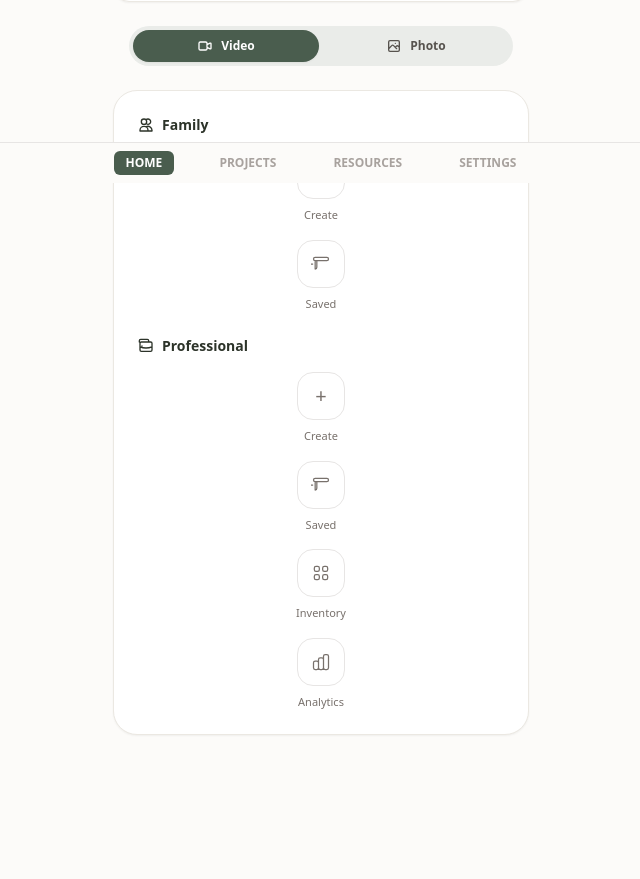
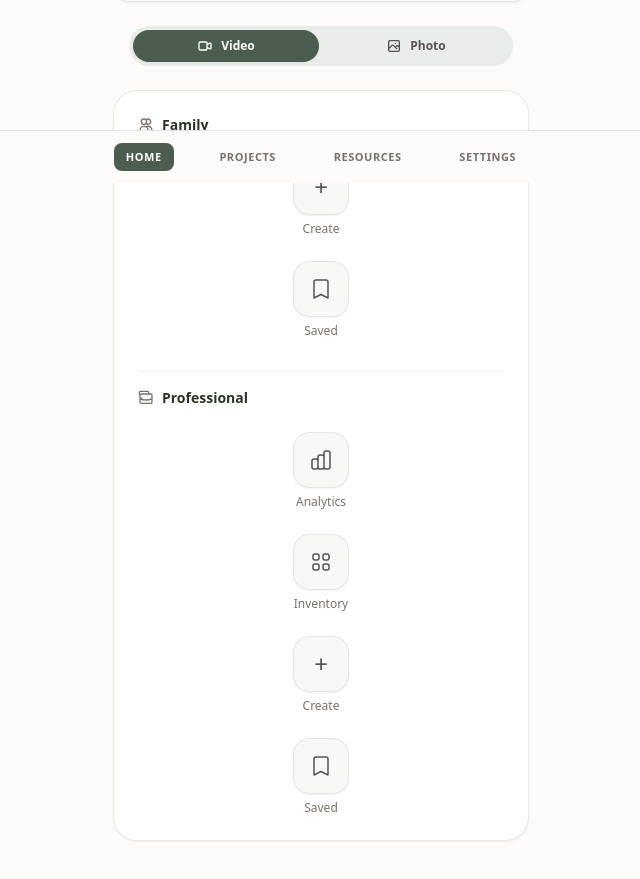
Before and after one commit to Muzammilshk-hue/Framecraft-stage1, a React (Vite) app: page / in a window 1280 px wide. Shown: the part 617-1496 px from the top of the page, without its empty margins (319-959 px from the left). Built offline with nearby package versions, Linux system fonts and the light colour scheme.

Commit message:
Update App.jsx

```diff
--- a/src/App.jsx
+++ b/src/App.jsx
@@ -163,84 +163,106 @@ export default function App() {
           </div>
         </div>
 
-        {/* 5. WORKSPACE GRIDS */}
-        <div className="bg-white rounded-3xl p-6 shadow-sm border border-[#ebe8e2] mb-24">
-          {/* Family Section */}
-          <div className="mb-6">
-            <h3 className="text-sm font-semibold text-[#2c3329] mb-4 flex items-center gap-2">
-              <svg className="w-4 h-4" fill="none" viewBox="0 0 24 24" stroke="currentColor"><path strokeLinecap="round" strokeLinejoin="round" strokeWidth={2} d="M12 4.354a4 4 0 110 5.292M15 21H3v-1a6 6 0 0112 0v1zm0 0h6v-1a6 6 0 00-9-5.197M13 7a4 4 0 11-8 0 4 4 0 018 0z" /></svg>
+        {/* 5. WORKSPACE CONTAINER (Stacked Vertical Columns) */}
+        <div className="bg-white rounded-3xl p-6 shadow-sm border border-[#ebe8e2] mb-24 space-y-8">
+
+          {/* FAMILY SECTION */}
+          <div>
+            <h3 className="text-sm font-semibold text-[#2c3329] mb-6 flex items-center gap-2">
+              <svg className="w-4 h-4 text-stone-500" fill="none" viewBox="0 0 24 24" stroke="currentColor">
+                <path strokeLinecap="round" strokeLinejoin="round" strokeWidth={2} d="M12 4.354a4 4 0 110 5.292M15 21H3v-1a6 6 0 0112 0v1zm0 0h6v-1a6 6 0 00-9-5.197M13 7a4 4 0 11-8 0 4 4 0 018 0z" />
+              </svg>
               Family
             </h3>
-            <div className="flex flex-col gap-4">
-              <button type="button" className="flex flex-col items-center gap-2">
-                <div className="w-12 h-12 rounded-2xl border border-stone-200 flex items-center justify-center text-stone-500 hover:bg-stone-50 transition">
-                  <span className="text-xl">+</span>
+            <div className="flex flex-col items-center space-y-6">
+              {/* Create */}
+              <div className="flex flex-col items-center">
+                <button type="button" className="w-14 h-14 rounded-2xl bg-[#f8f8f7] border border-stone-200 flex items-center justify-center text-stone-600 hover:bg-stone-100 transition shadow-sm mb-1.5">
+                  <span className="text-2xl leading-none font-light">+</span>
+                </button>
+                <span className="text-xs text-stone-500 font-medium">Create</span>
               </div>
-                <span className="text-[11px] text-stone-500 font-medium">Create</span>
+
+              {/* Saved */}
+              <div className="flex flex-col items-center">
+                <button type="button" className="w-14 h-14 rounded-2xl bg-[#f8f8f7] border border-stone-200 flex items-center justify-center text-stone-600 hover:bg-stone-100 transition shadow-sm mb-1.5">
+                  <svg className="w-6 h-6 stroke-[1.5]" fill="none" viewBox="0 0 24 24" stroke="currentColor">
+                    <path strokeLinecap="round" strokeLinejoin="round" d="M5 5a2 2 0 012-2h10a2 2 0 012 2v16l-7-3.5L5 21V5z" />
+                  </svg>
                 </button>
-              <button type="button" className="flex flex-col items-center gap-2">
-                <div className="w-12 h-12 rounded-2xl border border-stone-200 flex items-center justify-center text-stone-500 hover:bg-stone-50 transition">
-                  <svg className="w-5 h-5" fill="none" viewBox="0 0 24 24" stroke="currentColor"><path strokeLinecap="round" strokeLinejoin="round" strokeWidth={1.5} d="M5 8h14M5 8a2 2 0 110-4h14a2 2 0 110 4M5 8v10a2 2 0 002-2V8m-9 4h4" /></svg>
+                <span className="text-xs text-stone-500 font-medium">Saved</span>
               </div>
-                <span className="text-[11px] text-stone-500 font-medium">Saved</span>
-              </button>
             </div>
           </div>
 
-          {/* Professional Section */}
-          <div>
-            <h3 className="text-sm font-semibold text-[#2c3329] mb-4 flex items-center gap-2">
-              <svg className="w-4 h-4" fill="none" viewBox="0 0 24 24" stroke="currentColor"><path strokeLinecap="round" strokeLinejoin="round" strokeWidth={2} d="M21 13.255A23.931 23.931 0 0112 15c-3.183 0-6.22-.62-9-1.745M16 6V4a2 2 0 00-2-2H4a2 2 0 00-2 2v2m4 6h.01M5 20h14a2 2 0 002-2V8a2 2 0 00-2-2H5a2 2 0 00-2 2v10a2 2 0 002 2z" /></svg>
+          {/* PROFESSIONAL SECTION - Only visible in Video mode */}
+          {mediaType === 'video' && (
+            <div className="pt-4 border-t border-stone-100">
+              <h3 className="text-sm font-semibold text-[#2c3329] mb-6 flex items-center gap-2">
+                <svg className="w-4 h-4 text-stone-500" fill="none" viewBox="0 0 24 24" stroke="currentColor">
+                  <path strokeLinecap="round" strokeLinejoin="round" strokeWidth={2} d="M21 13.255A23.931 23.931 0 0112 15c-3.183 0-6.22-.62-9-1.745M16 6V4a2 2 0 00-2-2H4a2 2 0 00-2 2v2m4 6h.01M5 20h14a2 2 0 002-2V8a2 2 0 00-2-2H5a2 2 0 00-2 2v10a2 2 0 002 2z" />
+                </svg>
                 Professional
               </h3>
-            <div className="flex flex-col gap-4">
-              <button type="button" className="flex flex-col items-center gap-2">
-                <div className="w-12 h-12 rounded-2xl border border-stone-200 flex items-center justify-center text-stone-500 hover:bg-stone-50 transition">
-                  <span className="text-xl">+</span>
+              <div className="flex flex-col items-center space-y-6">
+                {/* 1. Analytics */}
+                <div className="flex flex-col items-center">
+                  <button type="button" className="w-14 h-14 rounded-2xl bg-[#f8f8f7] border border-stone-200 flex items-center justify-center text-stone-600 hover:bg-stone-100 transition shadow-sm mb-1.5">
+                    <svg className="w-6 h-6 stroke-[1.5]" fill="none" viewBox="0 0 24 24" stroke="currentColor">
+                      <path strokeLinecap="round" strokeLinejoin="round" d="M9 19v-6a2 2 0 00-2-2H5a2 2 0 00-2 2v6a2 2 0 002 2h2a2 2 0 002-2zm0 0V9a2 2 0 012-2h2a2 2 0 012 2v10m-6 0a2 2 0 002 2h2a2 2 0 002-2m0 0V5a2 2 0 012-2h2a2 2 0 012 2v14a2 2 0 01-2 2h-2a2 2 0 01-2-2z" />
+                    </svg>
+                  </button>
+                  <span className="text-xs text-stone-500 font-medium">Analytics</span>
                 </div>
-                <span className="text-[11px] text-stone-500 font-medium">Create</span>
+
+                {/* 2. Inventory */}
+                <div className="flex flex-col items-center">
+                  <button type="button" className="w-14 h-14 rounded-2xl bg-[#f8f8f7] border border-stone-200 flex items-center justify-center text-stone-600 hover:bg-stone-100 transition shadow-sm mb-1.5">
+                    <svg className="w-6 h-6 stroke-[1.5]" fill="none" viewBox="0 0 24 24" stroke="currentColor">
+                      <path strokeLinecap="round" strokeLinejoin="round" d="M4 6a2 2 0 012-2h2a2 2 0 012 2v2a2 2 0 01-2 2H6a2 2 0 01-2-2V6zM14 6a2 2 0 012-2h2a2 2 0 012 2v2a2 2 0 01-2 2h-2a2 2 0 01-2-2V6zM4 16a2 2 0 012-2h2a2 2 0 012 2v2a2 2 0 01-2 2H6a2 2 0 01-2-2v-2zM14 16a2 2 0 012-2h2a2 2 0 012 2v2a2 2 0 01-2 2h-2a2 2 0 01-2-2v-2z" />
+                    </svg>
                   </button>
-              <button type="button" className="flex flex-col items-center gap-2">
-                <div className="w-12 h-12 rounded-2xl border border-stone-200 flex items-center justify-center text-stone-500 hover:bg-stone-50 transition">
-                  <svg className="w-5 h-5" fill="none" viewBox="0 0 24 24" stroke="currentColor"><path strokeLinecap="round" strokeLinejoin="round" strokeWidth={1.5} d="M5 8h14M5 8a2 2 0 110-4h14a2 2 0 110 4M5 8v10a2 2 0 002-2V8m-9 4h4" /></svg>
+                  <span className="text-xs text-stone-500 font-medium">Inventory</span>
                 </div>
-                <span className="text-[11px] text-stone-500 font-medium">Saved</span>
+
+                {/* 3. Create */}
+                <div className="flex flex-col items-center">
+                  <button type="button" className="w-14 h-14 rounded-2xl bg-[#f8f8f7] border border-stone-200 flex items-center justify-center text-stone-600 hover:bg-stone-100 transition shadow-sm mb-1.5">
+                    <span className="text-2xl leading-none font-light">+</span>
                   </button>
-              {mediaType !== 'photo' && (
-                <>
-                  <button type="button" className="flex flex-col items-center gap-2">
-                    <div className="w-12 h-12 rounded-2xl border border-stone-200 flex items-center justify-center text-stone-500 hover:bg-stone-50 transition">
-                      <svg className="w-5 h-5" fill="none" viewBox="0 0 24 24" stroke="currentColor"><path strokeLinecap="round" strokeLinejoin="round" strokeWidth={1.5} d="M4 6a2 2 0 012-2h2a2 2 0 012 2v2a2 2 0 01-2 2H6a2 2 0 01-2-2V6zM14 6a2 2 0 012-2h2a2 2 0 012 2v2a2 2 0 01-2 2h-2a2 2 0 01-2-2V6zM4 16a2 2 0 012-2h2a2 2 0 012 2v2a2 2 0 01-2 2H6a2 2 0 01-2-2v-2zM14 16a2 2 0 012-2h2a2 2 0 012 2v2a2 2 0 01-2 2h-2a2 2 0 01-2-2v-2z" /></svg>
+                  <span className="text-xs text-stone-500 font-medium">Create</span>
                 </div>
-                    <span className="text-[11px] text-stone-500 font-medium">Inventory</span>
+
+                {/* 4. Saved */}
+                <div className="flex flex-col items-center">
+                  <button type="button" className="w-14 h-14 rounded-2xl bg-[#f8f8f7] border border-stone-200 flex items-center justify-center text-stone-600 hover:bg-stone-100 transition shadow-sm mb-1.5">
+                    <svg className="w-6 h-6 stroke-[1.5]" fill="none" viewBox="0 0 24 24" stroke="currentColor">
+                      <path strokeLinecap="round" strokeLinejoin="round" d="M5 5a2 2 0 012-2h10a2 2 0 012 2v16l-7-3.5L5 21V5z" />
+                    </svg>
                   </button>
-                  <button type="button" className="flex flex-col items-center gap-2">
-                    <div className="w-12 h-12 rounded-2xl border border-stone-200 flex items-center justify-center text-stone-500 hover:bg-stone-50 transition">
-                      <svg className="w-5 h-5" fill="none" viewBox="0 0 24 24" stroke="currentColor"><path strokeLinecap="round" strokeLinejoin="round" strokeWidth={1.5} d="M9 19v-6a2 2 0 00-2-2H5a2 2 0 00-2 2v6a2 2 0 002 2h2a2 2 0 002-2zm0 0V9a2 2 0 012-2h2a2 2 0 012 2v10m-6 0a2 2 0 002 2h2a2 2 0 002-2m0 0V5a2 2 0 012-2h2a2 2 0 012 2v14a2 2 0 01-2 2h-2a2 2 0 01-2-2z" /></svg>
-                    </div>
-                    <span className="text-[11px] text-stone-500 font-medium">Analytics</span>
-                  </button>
-                </>
-              )}
+                  <span className="text-xs text-stone-500 font-medium">Saved</span>
                 </div>
               </div>
-        </div> {/* <-- I ADDED THIS MISSING CLOSING DIV */}
+            </div>
+          )}
+
+        </div>
       </main>
 
       {/* 6. BOTTOM PRIMARY NAV */}
-      <footer className="fixed bottom-0 w-full bg-[#fcfbf9] border-t border-stone-200 py-2 px-4 z-40">
-        <nav className="flex justify-around items-center max-w-md mx-auto">
-          <button type="button" className="px-3 py-1 bg-[#4a5d4e] text-white rounded-md text-xs font-bold uppercase">
-            Home
+      <footer className="fixed bottom-0 w-full bg-[#fcfbf9] border-t border-stone-200 py-3 px-4 z-40">
+        <nav className="flex justify-around items-center max-w-md mx-auto text-[11px] font-semibold uppercase tracking-wider text-stone-500">
+          <button type="button" className="px-3 py-1.5 bg-[#4a5d4e] text-white rounded-lg font-bold">
+            HOME
           </button>
-          <button type="button" className="px-3 py-1 text-stone-400 text-xs font-bold uppercase hover:text-stone-700">
-            Projects
+          <button type="button" className="px-3 py-1.5 hover:text-stone-800 transition">
+            PROJECTS
           </button>
-          <button type="button" className="px-3 py-1 text-stone-400 text-xs font-bold uppercase hover:text-stone-700">
-            Resources
+          <button type="button" className="px-3 py-1.5 hover:text-stone-800 transition">
+            RESOURCES
           </button>
-          <button type="button" className="px-3 py-1 text-stone-400 text-xs font-bold uppercase hover:text-stone-700">
-            Settings
+          <button type="button" className="px-3 py-1.5 hover:text-stone-800 transition">
+            SETTINGS
           </button>
         </nav>
       </footer>
@@ -258,7 +280,6 @@ export default function App() {
         errorMessage={errorMessage}
         utrNumber={utrNumber}
         setUtrNumber={setUtrNumber}
-        onCancelSubscription={() => setPaymentStatus(null)}
       />
     </div>
   );
```
Lines whose indentation alone changed are shown as unchanged.
